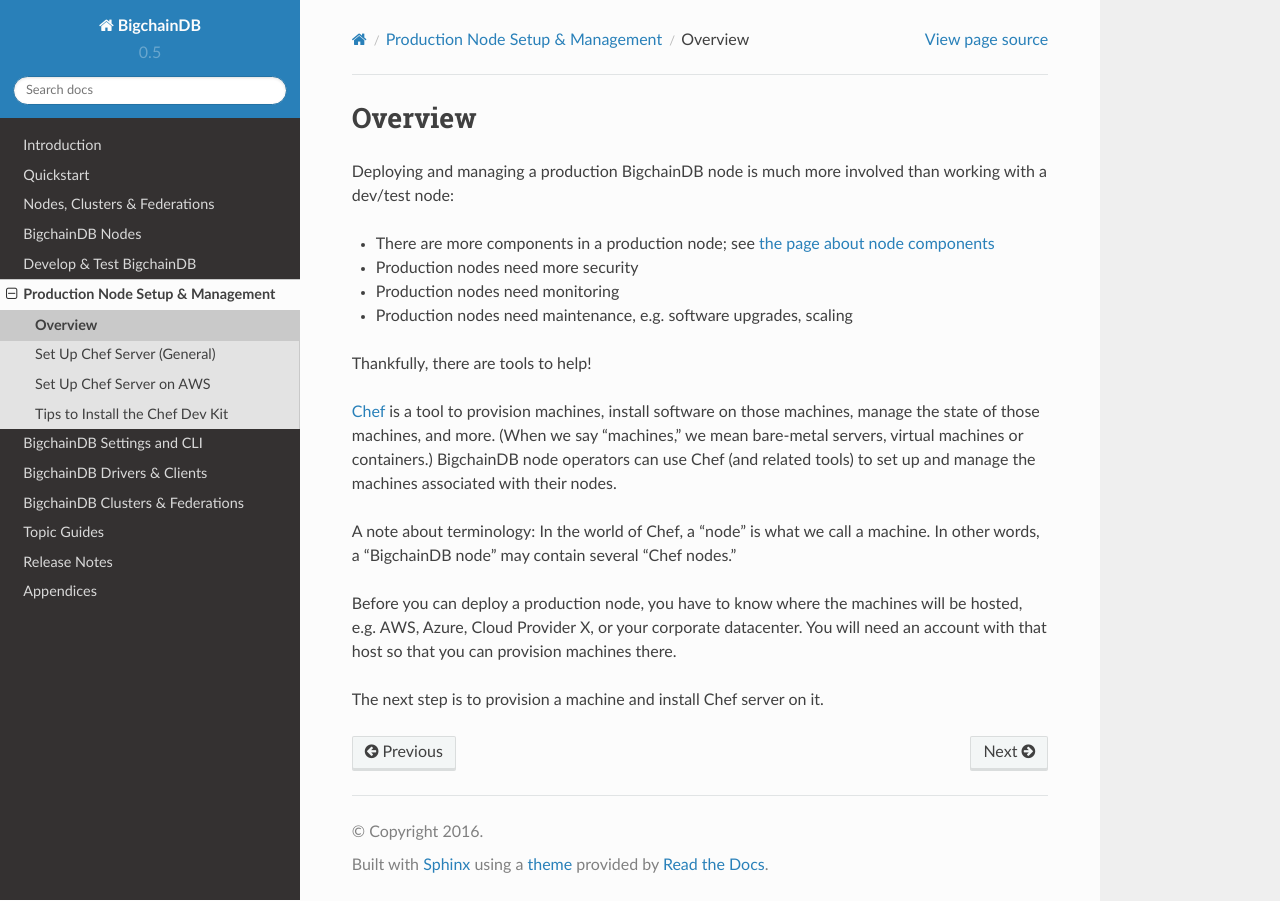
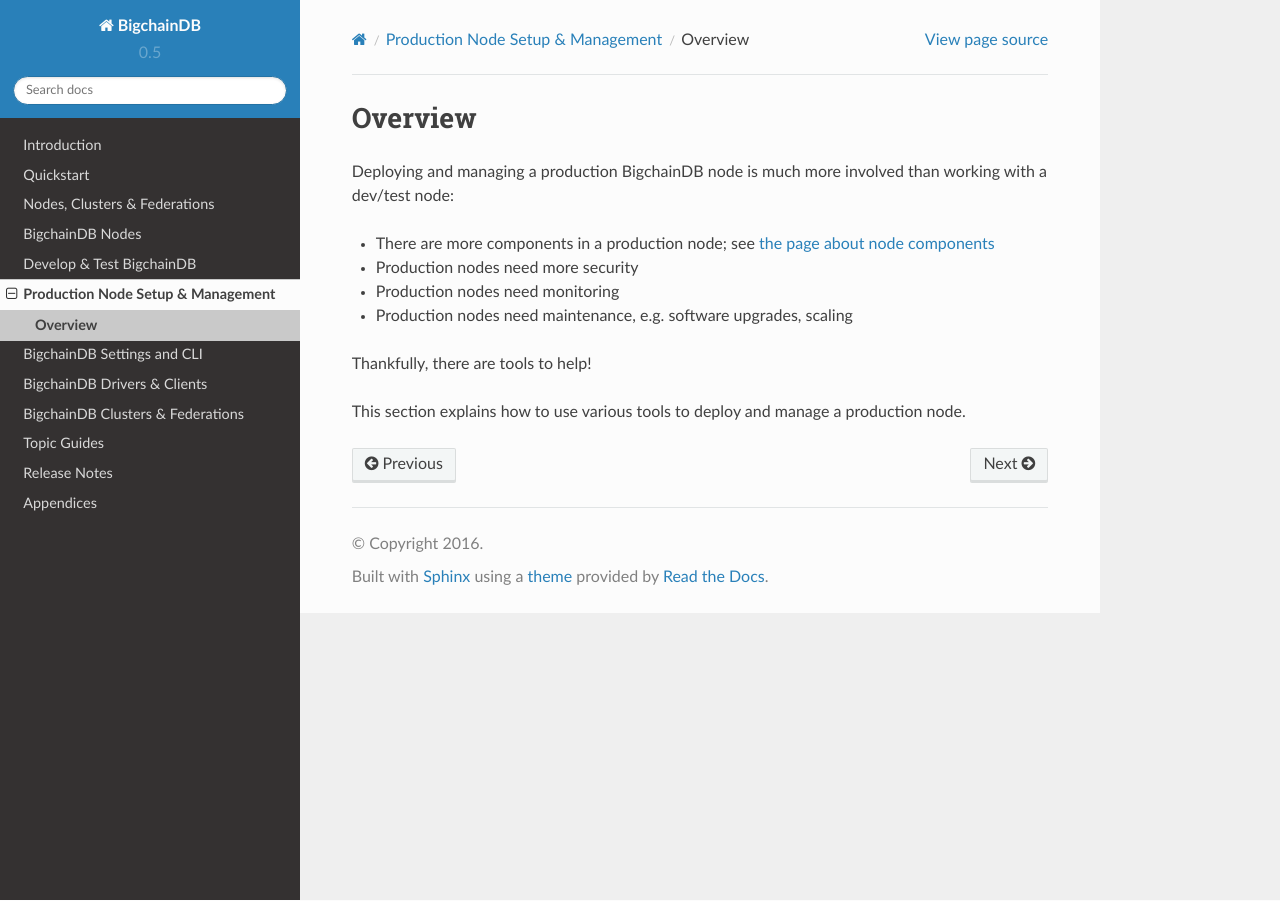
Before and after one commit to thematerials-network/bigchaindb-node, a Sphinx documentation site: the page built from bigchaindb/docs/source/prod-node-setup-mgmt/overview.md, in a window 1280 px wide. Built offline with Sphinx 7.4.7 and the Read the Docs theme 2.0.0, drawn with Linux system fonts in a browser that asks for light colours.

Commit message:
docs: revised prod. node docs; moving away from Chef

```diff
--- a/bigchaindb/docs/source/prod-node-setup-mgmt/index.rst
+++ b/bigchaindb/docs/source/prod-node-setup-mgmt/index.rst
@@ -5,6 +5,3 @@ Production Node Setup & Management
    :maxdepth: 1
 
    overview
-   setup-chef-server-general
-   setup-chef-server-aws
-   install-chef-dk
--- a/bigchaindb/docs/source/prod-node-setup-mgmt/overview.md
+++ b/bigchaindb/docs/source/prod-node-setup-mgmt/overview.md
@@ -9,11 +9,4 @@ Deploying and managing a production BigchainDB node is much more involved than w
 
 Thankfully, there are tools to help!
 
-[Chef](https://www.chef.io/chef/) is a tool to provision machines, install software on those machines, manage the state of those machines, and more. (When we say "machines," we mean bare-metal servers, virtual machines or containers.)
-BigchainDB node operators can use Chef (and related tools) to set up and manage the machines associated with their nodes.
-
-A note about terminology: In the world of Chef, a "node" is what we call a machine. In other words, a "BigchainDB node" may contain several "Chef nodes."
-
-Before you can deploy a production node, you have to know where the machines will be hosted, e.g. AWS, Azure, Cloud Provider X, or your corporate datacenter. You will need an account with that host so that you can provision machines there.
-
-The next step is to provision a machine and install Chef server on it.
+This section explains how to use various tools to deploy and manage a production node.
```
Also changed, not shown: bigchaindb/docs/source/prod-node-setup-mgmt/install-chef-dk.md (deleted, +0 -7 lines), bigchaindb/docs/source/prod-node-setup-mgmt/setup-chef-server-aws.md (deleted, +0 -93 lines), bigchaindb/docs/source/prod-node-setup-mgmt/setup-chef-server-general.md (deleted, +0 -18 lines), bigchaindb/docs/source/_static/chef_server_AMI.png (deleted).
